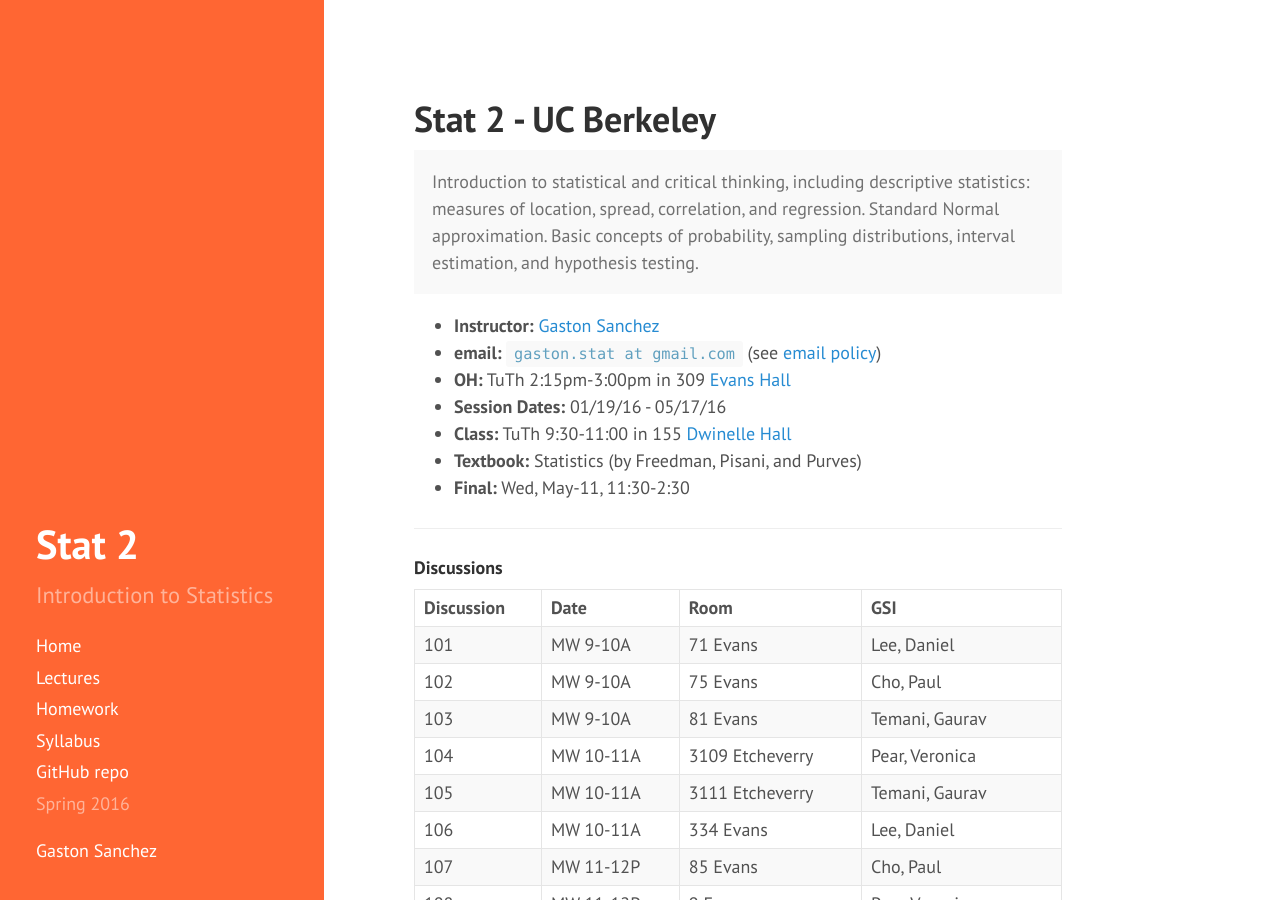
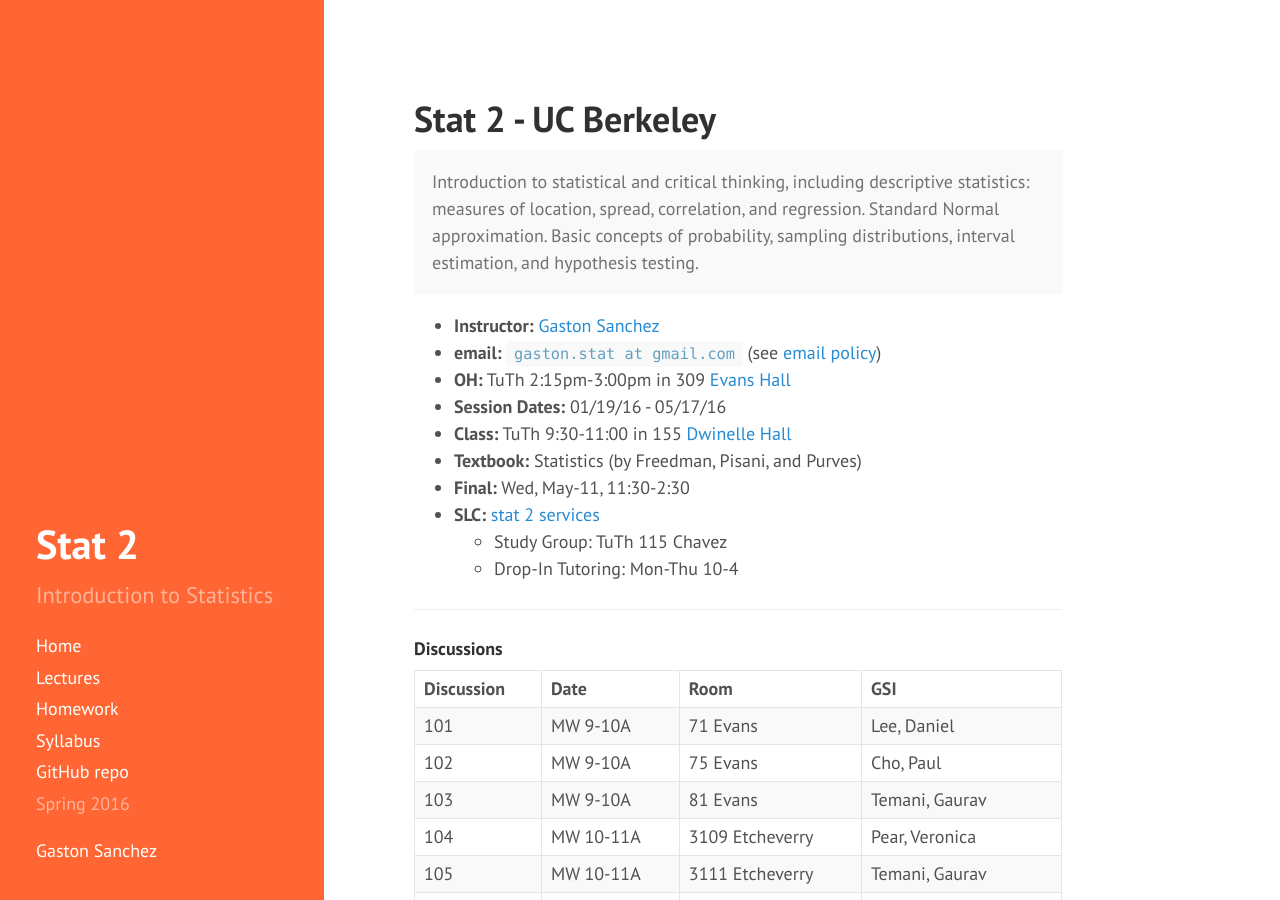
Before and after one commit to gastonstat/relic-stat2, a Jekyll site: the page built from index.html, in a window 1280 px wide and 900 px high. Built offline with Jekyll 4.4.1, drawn with Linux system fonts in a browser that asks for light colours; nearby versions of some CDN libraries; Markdown is read by kramdown in place of the engine named in the settings; the list of posts is cut into pages by our own code.

Commit message:
index: add Student Learning Center information

```diff
--- a/index.html
+++ b/index.html
@@ -18,6 +18,12 @@
   <li><b>Class:</b> TuTh 9:30-11:00 in 155 <a href="https://www.google.com/maps/search/Univ+Cal+Berkeley+Dwinelle+Hall/@37.870918,-122.2629026" target="_blank">Dwinelle Hall</a></li>
   <li><b>Textbook:</b> Statistics (by Freedman, Pisani, and Purves)</li>
   <li><b>Final:</b> Wed, May-11, 11:30-2:30</li>
+  <li><b>SLC:</b> <a href="http://slc.berkeley.edu/statistics-2" target="_blank">stat 2 services</a>
+    <ul>
+      <li>Study Group: TuTh 115 Chavez</li>
+      <li>Drop-In Tutoring: Mon-Thu 10-4</li>
+    </ul>
+  </li>
 </ul>
 
 <hr>
```
